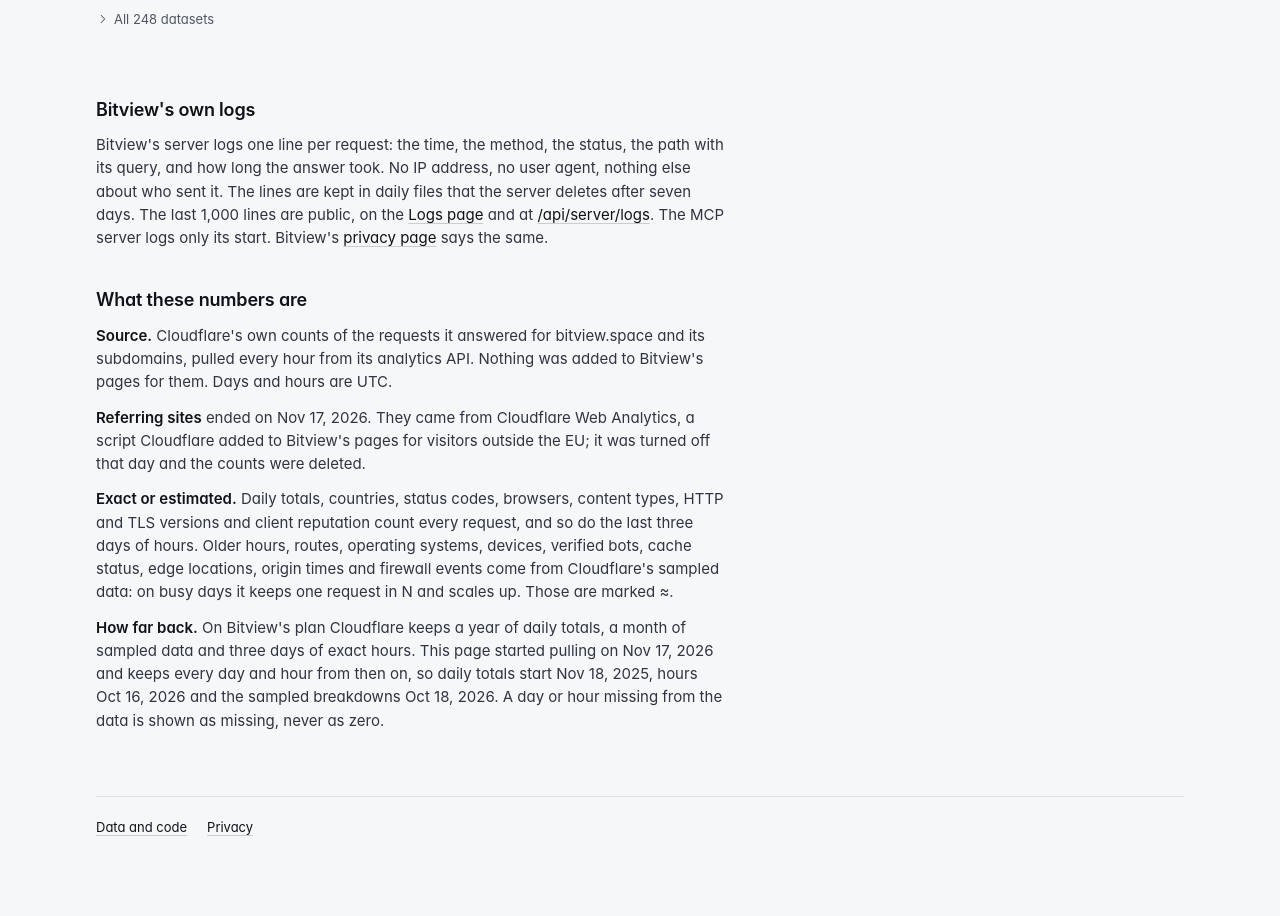
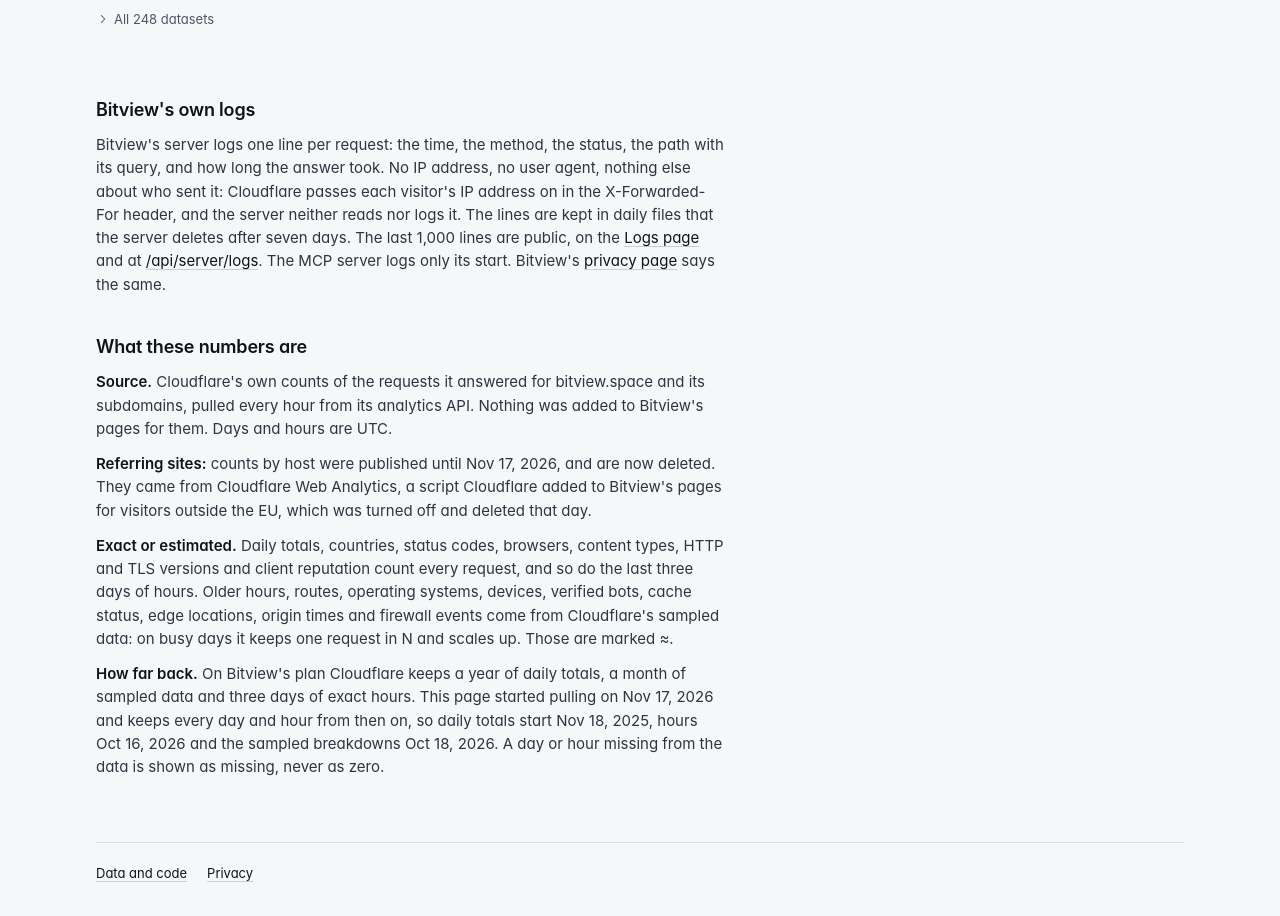
Before and after one commit to bitcoinresearchkit/stats, a plain HTML site: page index.html in a window 1280 px wide. Shown: the part 5458-6374 px from the top of the page. Before the commit the page ends 6327 px from the top, so only its background shows below. Drawn offline with Linux system fonts and the light colour scheme; a web font is replaced by a local one.

Commit message:
Referrer counts published until 2026-11-17 and deleted; Web Analytics deleted; the forwarded visitor IP the server ignores
Co-Authored-By: Claude Opus 5.5 <noreply@anthropic.com>

```diff
--- a/index.html
+++ b/index.html
@@ -419,8 +419,9 @@ footer { margin: 64px 0 0; padding: 20px 0 max(32px, env(safe-area-inset-bottom)
       <div class="prose">
         <h2 id="logs-title">Bitview's own logs</h2>
         <p>Bitview's server logs one line per request: the time, the method, the status, the path with its query, and
-          how long the answer took. No IP address, no user agent, nothing else about who sent it. The lines are kept in
-          daily files that the server deletes after seven days. The last 1,000 lines are public, on the
+          how long the answer took. No IP address, no user agent, nothing else about who sent it: Cloudflare passes each
+          visitor's IP address on in the X-Forwarded-For header, and the server neither reads nor logs it. The lines
+          are kept in daily files that the server deletes after seven days. The last 1,000 lines are public, on the
           <a href="https://bitview.space/logs/">Logs page</a> and at
           <a href="https://bitview.space/api/server/logs">/api/server/logs</a>. The MCP server logs only its start.
           Bitview's <a href="https://bitview.space/privacy/">privacy page</a> says the same.</p>
@@ -429,9 +430,9 @@ footer { margin: 64px 0 0; padding: 20px 0 max(32px, env(safe-area-inset-bottom)
         <p><b>Source.</b> Cloudflare's own counts of the requests it answered for bitview.space and its subdomains,
           pulled every hour from its analytics API. Nothing was added to Bitview's pages for them. Days and hours are
           UTC.</p>
-        <p><b>Referring sites</b> ended on Nov 17, 2026. They came from Cloudflare Web Analytics, a script Cloudflare
-          added to Bitview's pages for visitors outside the EU; it was turned off that day and the counts were
-          deleted.</p>
+        <p><b>Referring sites:</b> counts by host were published until Nov 17, 2026, and are now deleted. They came
+          from Cloudflare Web Analytics, a script Cloudflare added to Bitview's pages for visitors outside the EU, which
+          was turned off and deleted that day.</p>
         <p><b>Exact or estimated.</b> Daily totals, countries, status codes, browsers, content types, HTTP and TLS
           versions and client reputation count every request, and so do the last three days of hours. Older hours,
           routes, operating systems, devices, verified bots, cache status, edge locations, origin times and firewall
```
Also changed, not shown: 2 other files.
